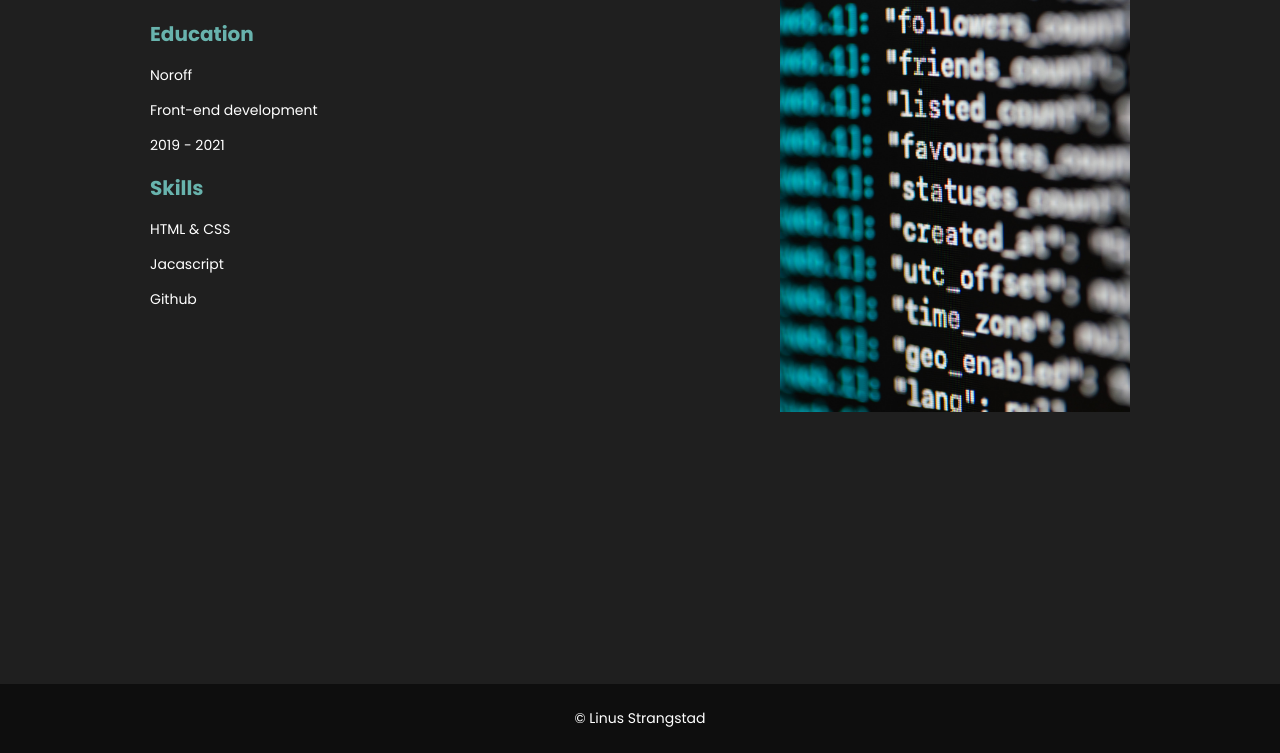
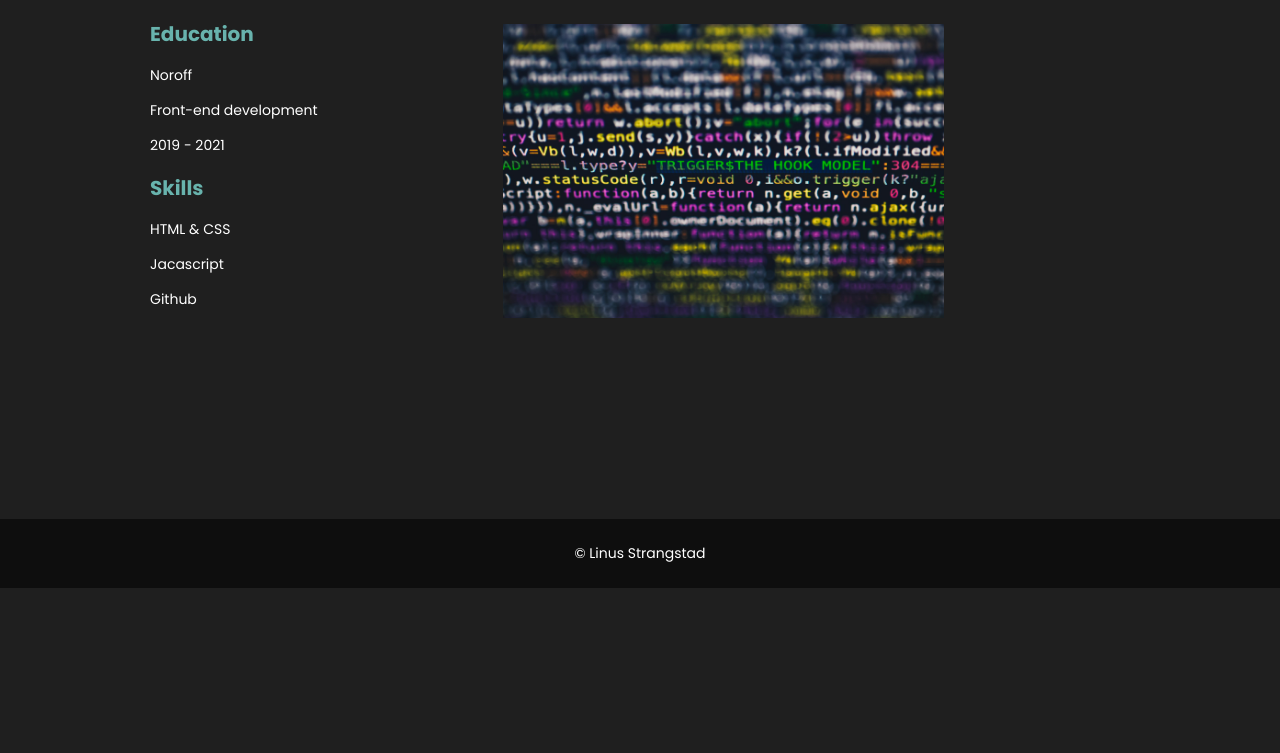
Before and after one commit to lstrangstad/portfolio, a plain HTML site: page cv.html in a window 1280 px wide. Shown: the part 273-1026 px from the top of the page. After the commit the page ends 861 px from the top, so only its background shows below. Drawn offline with Linux system fonts and the light colour scheme.

Commit message:
fixed responsivness and footer

```diff
--- a/css/about.css
+++ b/css/about.css
@@ -68,15 +68,19 @@ main {
 }
 
 .img-content ul {
-  display: inline-block;
-  vertical-align: top;
-  padding-top: 40px;
   font-size: 14px;
 }
 
 .info-content {
   margin-top: 40px;
   border-bottom: 2px solid white;
+  max-width: 400px;
+}
+
+#contact-link {
+  font-weight: bold;
+  font-size: 14px;
+  color: #68b3ad;
 }
 
 .copyright {
@@ -84,7 +88,7 @@ main {
 }
 
 footer {
-  margin-top: 250px;
+  margin-top: 52px;
   background-color: #0e0e0e;
   padding: 10px;
 }
@@ -136,10 +140,9 @@ footer {
     display: inline-block;
     width: 40%;
     vertical-align: top;
-    margin-left: 80px;
   }
 
   footer {
-    margin-top: 110px;
+    margin-top: 20px;
   }
 }
--- a/css/contact.css
+++ b/css/contact.css
@@ -176,4 +176,8 @@ footer {
   .form-error {
     text-align: inherit;
   }
+
+  footer {
+    margin-top: 75px;
+  }
 }
--- a/css/cv.css
+++ b/css/cv.css
@@ -69,12 +69,8 @@ main {
   width: 100%;
 }
 
-.horizontal {
+.horizontal-img {
   margin-top: 40px;
-}
-
-.vertical {
-  display: none;
 }
 
 .copyright {
@@ -82,12 +78,12 @@ main {
 }
 
 footer {
-  margin-top: 180px;
+  margin-top: 25px;
   background-color: #0e0e0e;
   padding: 10px;
 }
 
-@media only screen and (min-width: 800px) {
+@media only screen and (min-width: 875px) {
   body {
     font-size: 14px;
   }
@@ -124,10 +120,6 @@ footer {
     margin-right: 40px;
   }
 
-  .horizontal {
-    display: none;
-  }
-
   .container {
     display: inline-block;
     max-width: 45%;
@@ -138,17 +130,14 @@ footer {
     font-size: 20px;
   }
 
-  .vertical {
-    display: block;
-  }
-
   .img {
-    float: right;
-    width: 350px;
-    margin-top: 60px;
+    display: inline-block;
+    vertical-align: bottom;
+    max-width: 45%;
+    margin-left: 13em;
   }
 
   footer {
-    margin-top: 360px;
+    margin-top: 195px;
   }
 }
--- a/css/style.css
+++ b/css/style.css
@@ -64,6 +64,7 @@ h1 {
 
 .txt-content p {
   margin-bottom: 40px;
+  max-width: 500px;
 }
 
 .workbox {
@@ -85,10 +86,6 @@ footer {
 
 .copyright {
   text-align: center;
-}
-
-.copyright p {
-  margin: 0;
 }
 
 /*-----------web browser-----------*/
@@ -143,5 +140,6 @@ footer {
 
   .coming-soon-text {
     text-align: center;
+    font-size: 16px;
   }
 }
--- a/cv.html
+++ b/cv.html
@@ -41,8 +41,7 @@
       </div>
     </section>
     <div class="img">
-      <img class="horizontal" src="./assets/img/programming-1.png" alt="coding img 1">
-      <img class="vertical" src="./assets/img/ code.jpg" alt="coding img 2">
+      <img class="horizontal-img" src="./assets/img/coding-color.jpg" alt="coding img">
     </div>
   </main>
   <footer>
```
Also changed, not shown: about.html (+5 -1 lines).
